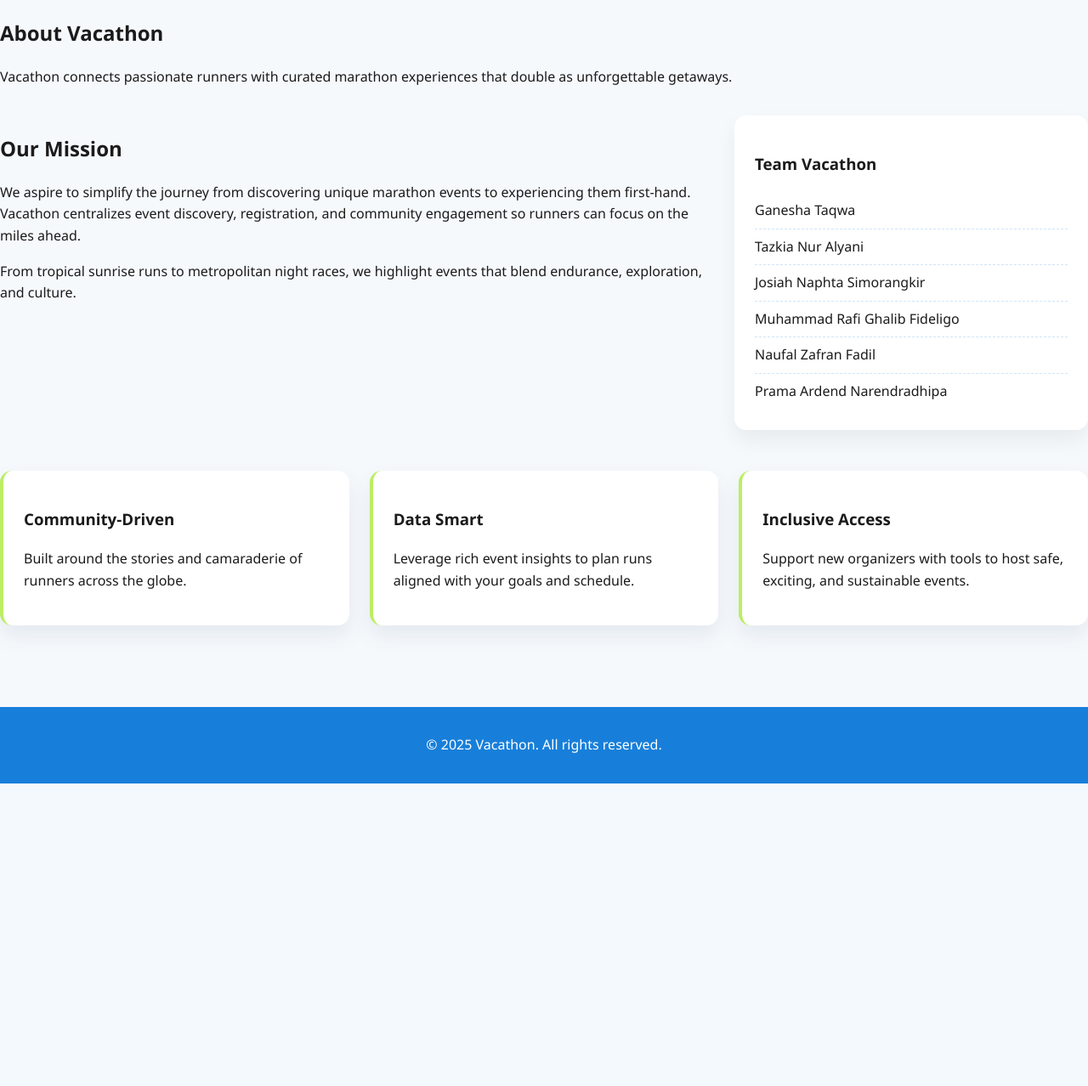
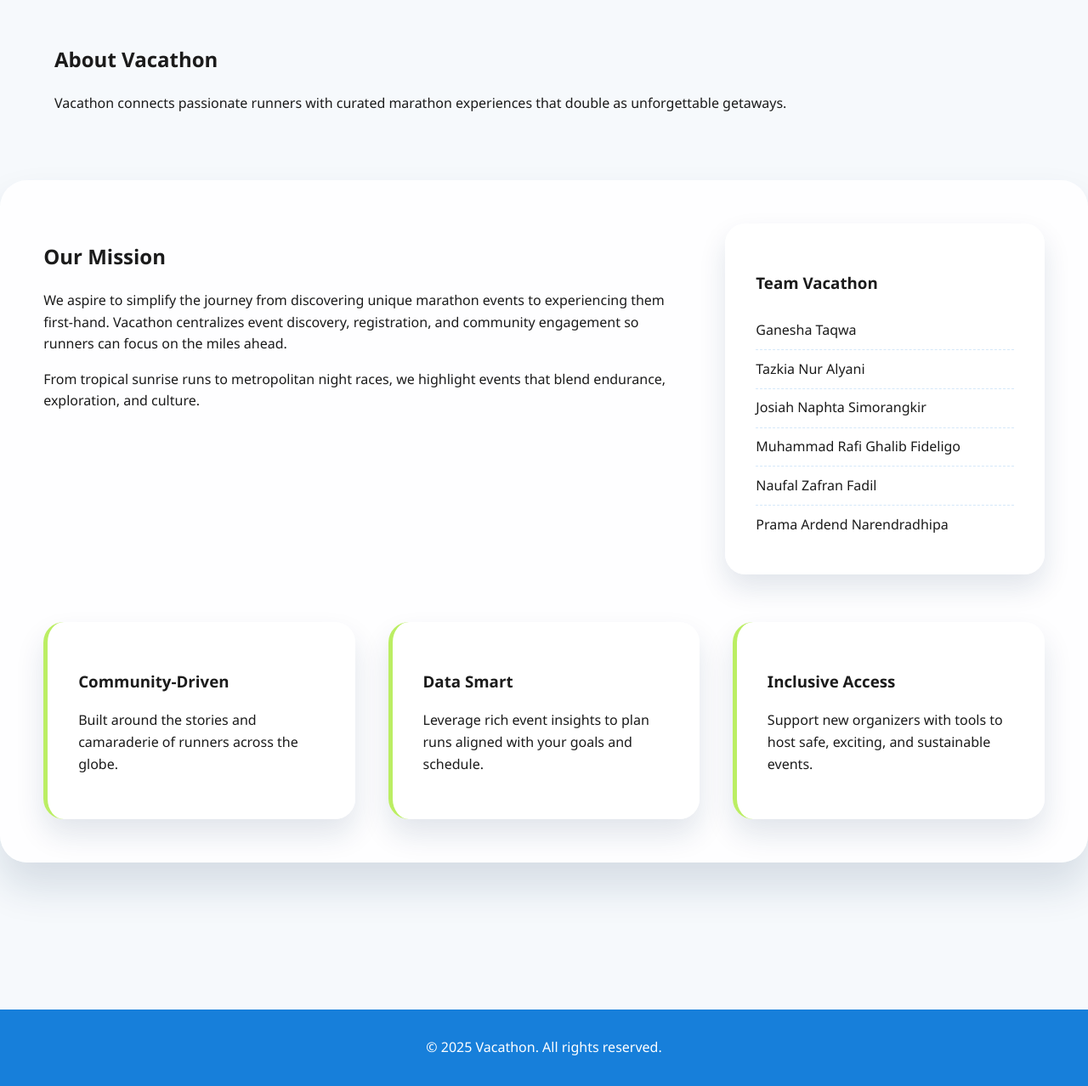
Before and after one commit to PBPF11/vacathon, a Django app: page /about/ in a window 1280 px wide. Shown: the part 52-1330 px from the top of the page at 85% size. Before the commit the page ends 974 px from the top, so only its background shows below. Run offline with Django 5.2, Linux system fonts and the light colour scheme.

Commit message:
Sedikit Perbaikan

```diff
--- a/core/templates/core/about.html
+++ b/core/templates/core/about.html
@@ -3,12 +3,13 @@
 {% block title %}About Vacathon{% endblock %}
 
 {% block content %}
-<section class="page-header">
+<section class="page-header layout-section layout-section--compact">
     <h1>About Vacathon</h1>
     <p>Vacathon connects passionate runners with curated marathon experiences that double as unforgettable getaways.</p>
 </section>
 
-<section class="content-grid">
+<section class="layout-section layout-surface about-highlight">
+    <div class="about-grid">
         <article>
         <h2>Our Mission</h2>
         <p>
@@ -28,20 +29,20 @@
             {% endfor %}
         </ul>
     </aside>
-</section>
-
-<section class="values">
-    <div>
+    </div>
+    <div class="values-grid">
+        <article>
             <h3>Community-Driven</h3>
             <p>Built around the stories and camaraderie of runners across the globe.</p>
-    </div>
-    <div>
+        </article>
+        <article>
             <h3>Data Smart</h3>
             <p>Leverage rich event insights to plan runs aligned with your goals and schedule.</p>
-    </div>
-    <div>
+        </article>
+        <article>
             <h3>Inclusive Access</h3>
             <p>Support new organizers with tools to host safe, exciting, and sustainable events.</p>
+        </article>
     </div>
 </section>
 {% endblock %}
--- a/event_detail/templates/event_detail/event_detail.html
+++ b/event_detail/templates/event_detail/event_detail.html
@@ -8,7 +8,7 @@
 {% endblock %}
 
 {% block content %}
-<nav class="breadcrumb">
+<nav class="breadcrumb layout-section layout-section--compact">
     {% for crumb in breadcrumbs %}
     <a href="{{ crumb.url|default:'#' }}" {% if forloop.last %}aria-current="page"{% endif %}>{{ crumb.label }}</a>
     {% if not forloop.last %}
@@ -17,7 +17,7 @@
     {% endfor %}
 </nav>
 
-<article class="event-overview"
+<article class="event-overview layout-section layout-section--flush"
          data-event-slug="{{ event.slug }}"
          data-detail-endpoint="{% url 'event_detail:detail-json' slug=event.slug %}"
          data-availability-endpoint="{% url 'event_detail:availability-json' slug=event.slug %}">
--- a/forum/templates/forum/thread_create.html
+++ b/forum/templates/forum/thread_create.html
@@ -9,12 +9,12 @@
 {% endblock %}
 
 {% block content %}
-<section class="page-header">
+<section class="page-header layout-section layout-section--compact">
     <h1>Start a new discussion</h1>
     <p>Share tips, build hype, and help runners prepare for the big day.</p>
 </section>
 
-<form method="post" class="thread-form">
+<form method="post" class="thread-form layout-section layout-surface">
     {% csrf_token %}
     {{ form.non_field_errors }}
     <div class="field">
--- a/forum/templates/forum/thread_detail.html
+++ b/forum/templates/forum/thread_detail.html
@@ -9,7 +9,7 @@
 {% endblock %}
 
 {% block content %}
-<nav class="breadcrumb">
+<nav class="breadcrumb layout-section layout-section--compact">
     {% for crumb in breadcrumbs %}
     <a href="{{ crumb.url|default:'#' }}" {% if forloop.last %}aria-current="page"{% endif %}>{{ crumb.label }}</a>
     {% if not forloop.last %}
@@ -18,7 +18,7 @@
     {% endfor %}
 </nav>
 
-<article class="thread-view">
+<article class="thread-view layout-section layout-surface">
     <header class="thread-header">
         <span class="badge">{{ thread.event.title }}</span>
         <h1>{{ thread.title }}</h1>
--- a/notifications/templates/notifications/inbox.html
+++ b/notifications/templates/notifications/inbox.html
@@ -9,12 +9,12 @@
 {% endblock %}
 
 {% block content %}
-<section class="page-header">
+<section class="page-header layout-section layout-section--compact">
     <h1>Notifications</h1>
     <p>Stay updated with registration decisions and event announcements.</p>
 </section>
 
-<section class="notifications-inbox"
+<section class="notifications-inbox layout-section layout-surface"
          data-endpoint="{% url 'notifications:inbox-json' %}">
     <header>
         <span>{{ unread_count }} unread</span>
@@ -48,7 +48,7 @@
     </div>
     {% endif %}
     {% if is_paginated %}
-    <nav class="pagination">
+    <nav class="pagination layout-section layout-section--compact">
         {% if page_obj.has_previous %}
         <a class="page-link" href="?page={{ page_obj.previous_page_number }}">Previous</a>
         {% endif %}
--- a/profiles/templates/profiles/account_settings.html
+++ b/profiles/templates/profiles/account_settings.html
@@ -8,12 +8,12 @@
 {% endblock %}
 
 {% block content %}
-<section class="page-header">
+<section class="page-header layout-section layout-section--compact">
     <h1>Account Settings</h1>
     <p>Manage your personal information, login credentials, and achievements.</p>
 </section>
 
-<div class="settings-grid" data-achievement-endpoint="{% url 'profiles:achievements' %}">
+<div class="settings-grid layout-section layout-surface" data-achievement-endpoint="{% url 'profiles:achievements' %}">
     <section>
         <h2>Profile Information</h2>
         <form method="post">
--- a/profiles/templates/profiles/dashboard.html
+++ b/profiles/templates/profiles/dashboard.html
@@ -8,12 +8,12 @@
 {% endblock %}
 
 {% block content %}
-<section class="page-header">
+<section class="page-header layout-section layout-section--compact">
     <h1>Welcome back, {{ profile.full_display_name }}!</h1>
     <p>Track your marathon journey, upcoming events, and achievements in one place.</p>
 </section>
 
-<div class="profile-dashboard"
+<div class="profile-dashboard layout-section layout-section--flush"
      data-profile-endpoint="{% url 'profiles:profile-json' %}"
      data-achievement-endpoint="{% url 'profiles:achievements' %}">
     <aside class="profile-card">
--- a/profiles/templates/profiles/profile_form.html
+++ b/profiles/templates/profiles/profile_form.html
@@ -8,12 +8,12 @@
 {% endblock %}
 
 {% block content %}
-<section class="page-header">
+<section class="page-header layout-section layout-section--compact">
     <h1>Edit Profile</h1>
     <p>Keep your runner profile up to date so fellow athletes can connect.</p>
 </section>
 
-<form method="post" class="profile-form">
+<form method="post" class="profile-form layout-section layout-surface">
     {% csrf_token %}
     {{ form.non_field_errors }}
     {% for field in form %}
--- a/registrations/templates/registrations/detail.html
+++ b/registrations/templates/registrations/detail.html
@@ -9,12 +9,12 @@
 {% endblock %}
 
 {% block content %}
-<section class="page-header">
+<section class="page-header layout-section layout-section--compact">
     <h1>Registration Summary</h1>
     <p>Keep this reference handy for future updates or check-in.</p>
 </section>
 
-<article class="registration-summary">
+<article class="registration-summary layout-section layout-surface">
     <header>
         <h2>{{ registration.event.title }}</h2>
         <p>{{ registration.event.start_date|date:"M j, Y" }} &middot; {{ registration.event.city }}, {{ registration.event.country }}</p>
--- a/registrations/templates/registrations/my_registrations.html
+++ b/registrations/templates/registrations/my_registrations.html
@@ -9,12 +9,12 @@
 {% endblock %}
 
 {% block content %}
-<section class="page-header">
+<section class="page-header layout-section layout-section--compact">
     <h1>My Event Registrations</h1>
     <p>Monitor registration statuses and stay informed before race day.</p>
 </section>
 
-<section class="registration-listing"
+<section class="registration-listing layout-section layout-section--flush"
          data-endpoint="{% url 'registrations:mine-json' %}">
     {% if registrations %}
     <ul class="registration-list">
--- a/registrations/templates/registrations/register.html
+++ b/registrations/templates/registrations/register.html
@@ -9,12 +9,12 @@
 {% endblock %}
 
 {% block content %}
-<section class="page-header">
+<section class="page-header layout-section layout-section--compact">
     <h1>Register for {{ event.title }}</h1>
     <p>Secure your slot and get ready for an unforgettable run.</p>
 </section>
 
-<section class="registration-layout"
+<section class="registration-layout layout-section layout-section--flush"
          data-capacity="{{ event_capacity.limit|default:0 }}"
          data-registered="{{ event_capacity.registered|default:0 }}"
          data-endpoint="{% url 'registrations:mine-json' %}"
--- a/static/css/base.css
+++ b/static/css/base.css
@@ -64,6 +64,34 @@ body {
     color: var(--white);
     text-align: center;
     padding: 1rem;
+}
+
+.layout-section {
+    width: min(1400px, 100%);
+    margin: clamp(2.5rem, 6vw, 5rem) auto;
+    padding-left: clamp(2rem, 6vw, 4rem);
+    padding-right: clamp(2rem, 6vw, 4rem);
+}
+
+.layout-section--compact {
+    margin: clamp(1.75rem, 4vw, 3.25rem) auto;
+}
+
+.layout-section--flush {
+    padding-left: 0;
+    padding-right: 0;
+}
+
+.layout-surface {
+    background: rgba(255, 255, 255, 0.92);
+    padding: clamp(2.25rem, 4vw, 3.5rem);
+    border-radius: 32px;
+    box-shadow: 0 28px 48px rgba(15, 48, 87, 0.14);
+}
+
+.layout-stack {
+    display: grid;
+    gap: clamp(1.75rem, 3vw, 2.5rem);
 }
 
 .highlight-banner {
@@ -502,17 +530,18 @@ body {
     margin-bottom: 2rem;
 }
 
-.content-grid {
+.about-grid {
     display: grid;
-    grid-template-columns: 2fr 1fr;
-    gap: 2rem;
+    grid-template-columns: minmax(0, 2fr) minmax(0, 1fr);
+    gap: clamp(2rem, 4vw, 3.25rem);
+    margin-bottom: clamp(2.25rem, 5vw, 3.5rem);
 }
 
 .sidebar {
-    background: var(--white);
-    padding: 1.5rem;
-    border-radius: 14px;
-    box-shadow: 0 12px 24px rgba(0, 0, 0, 0.06);
+    background: rgba(255, 255, 255, 0.95);
+    padding: clamp(1.5rem, 3vw, 2.25rem);
+    border-radius: 24px;
+    box-shadow: 0 16px 32px rgba(15, 48, 87, 0.12);
 }
 
 .team-list {
@@ -522,27 +551,26 @@ body {
 }
 
 .team-list li {
-    padding: 0.5rem 0;
-    border-bottom: 1px dashed rgba(23, 127, 218, 0.2);
+    padding: 0.6rem 0;
+    border-bottom: 1px dashed rgba(23, 127, 218, 0.18);
 }
 
 .team-list li:last-child {
     border-bottom: none;
 }
 
-.values {
+.values-grid {
     display: grid;
-    grid-template-columns: repeat(auto-fit, minmax(200px, 1fr));
-    gap: 1.5rem;
-    margin-top: 3rem;
+    grid-template-columns: repeat(auto-fit, minmax(240px, 1fr));
+    gap: clamp(1.5rem, 3vw, 2.5rem);
 }
 
-.values div {
-    background: var(--white);
-    padding: 1.5rem;
-    border-radius: 14px;
-    border-left: 4px solid var(--accent);
-    box-shadow: 0 12px 26px rgba(15, 48, 87, 0.08);
+.values-grid article {
+    background: rgba(255, 255, 255, 0.96);
+    padding: clamp(1.5rem, 3vw, 2.25rem);
+    border-radius: 24px;
+    border-left: 5px solid var(--accent);
+    box-shadow: 0 18px 34px rgba(15, 48, 87, 0.12);
 }
 
 @media (max-width: 768px) {
@@ -556,6 +584,17 @@ body {
         flex-wrap: wrap;
         justify-content: center;
         gap: 0.75rem;
+    }
+
+    .layout-section {
+        margin: 2rem auto;
+        padding-left: 1.25rem;
+        padding-right: 1.25rem;
+    }
+
+    .layout-surface {
+        padding: 1.75rem;
+        border-radius: 24px;
     }
 
     .why-run {
--- a/static/css/events.css
+++ b/static/css/events.css
@@ -1,12 +1,7 @@
 .filter-panel {
-    background: var(--white);
-    border-radius: 16px;
-    padding: 1.5rem;
-    margin-bottom: 2rem;
     display: grid;
     grid-template-columns: repeat(auto-fit, minmax(180px, 1fr));
     gap: 1rem;
-    box-shadow: 0 12px 24px rgba(15, 48, 87, 0.12);
 }
 
 .filter-panel form {
--- a/static/css/notifications.css
+++ b/static/css/notifications.css
@@ -1,8 +1,4 @@
 .notifications-inbox {
-    background: var(--white);
-    border-radius: 18px;
-    padding: 2rem;
-    box-shadow: 0 18px 32px rgba(15, 48, 87, 0.12);
     display: grid;
     gap: 1.5rem;
 }
--- a/static/css/registrations.css
+++ b/static/css/registrations.css
@@ -50,10 +50,6 @@
 }
 
 .registration-summary {
-    background: var(--white);
-    border-radius: 18px;
-    padding: 2rem;
-    box-shadow: 0 18px 36px rgba(15, 48, 87, 0.12);
     display: grid;
     gap: 1.5rem;
 }
```
Also changed, not shown: events/templates/events/event_list.html (+5 -3 lines), forum/templates/forum/index.html (+4 -4 lines), static/css/forum.css (+0 -13 lines), static/css/profiles.css (+3 -7 lines). Lines whose indentation alone changed are shown as unchanged.
